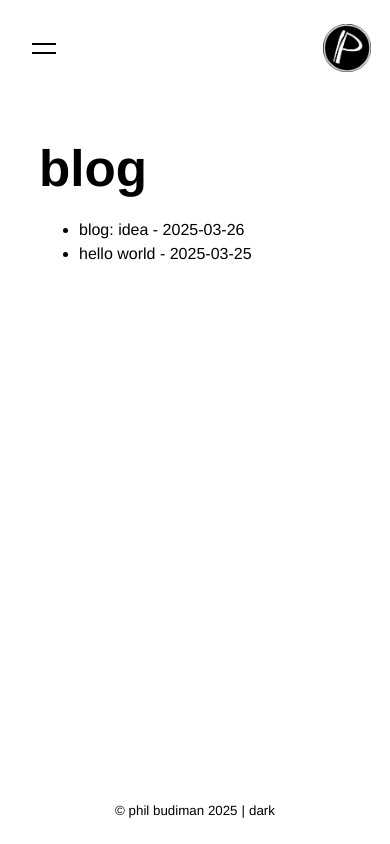
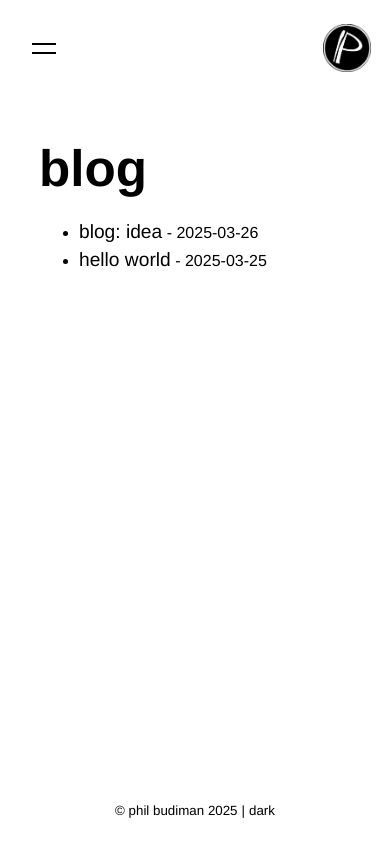
Before and after one commit to philbudiman/website, a React (Vite) app: page /blog in a window 390 px wide. Built offline with nearby package versions, Linux system fonts and the light colour scheme.

Commit message:
add font size edit for post-link on mobile

```diff
--- a/src/pages/Blog/Blog.css
+++ b/src/pages/Blog/Blog.css
@@ -18,4 +18,8 @@
     color: var(--color-primary);
     text-decoration: underline;
   }
+
+  @media (max-width: 480px) {
+    font-size: larger;
+  }
 }
```
